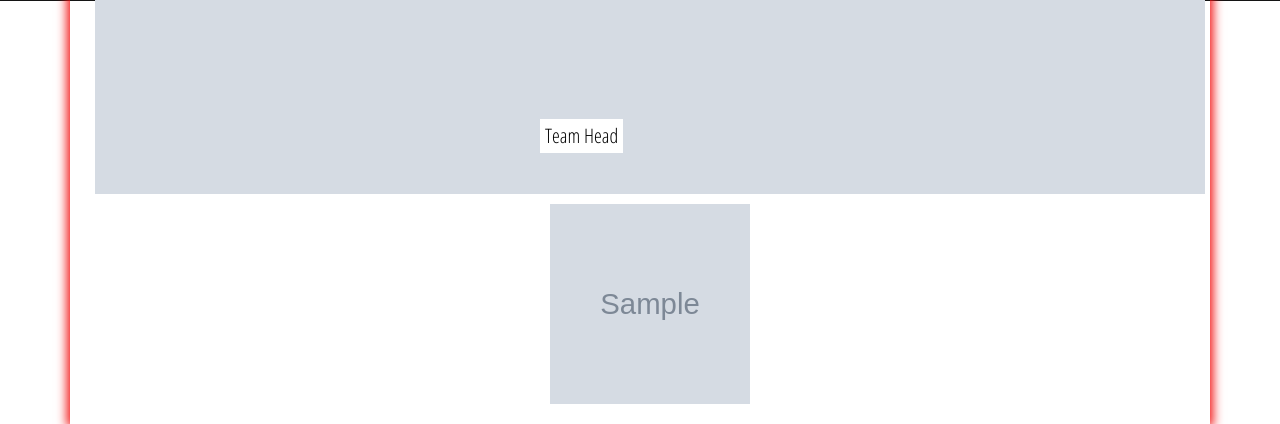
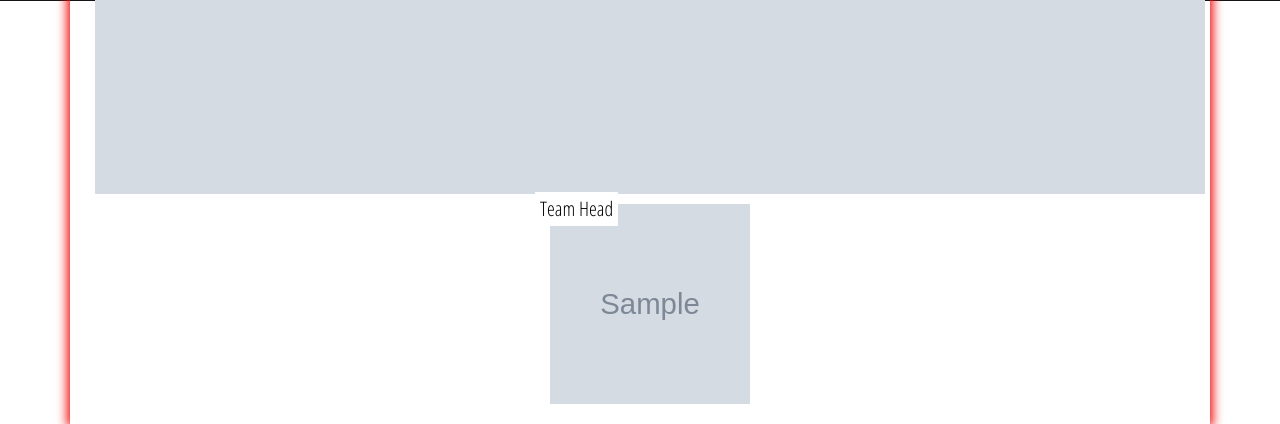
Before and after one commit to MeKISHORE/MCA_IGNITE19, a Django app: template workshop/templates/workshop/team_image.html in a window 1280 px wide. Shown: the part 799-1223 px from the top of the page. Run offline with Django 3.2, Linux system fonts and the light colour scheme; the template is opened without the code that fills it: most values are stand-ins (such as "Sample title", 1, 10 or a date in 2020); grey boxes marked "Sample" are stand-in pictures; some libraries are stand-ins or nearby versions.

Commit message:
teams page

```diff
--- a/workshop/templates/workshop/team_image.html
+++ b/workshop/templates/workshop/team_image.html
@@ -47,9 +47,9 @@
 
                 <div  class="profilebox profilebox1" style="background-image:url('{{ i.image.url }}');">
                     <div  class="profileInfo" >
-                        <h3 style="margin-bottom:-40px;text-align:right">{{ i.event_name }}{{ i.person_name }}</h3>
+                        <h3 style="margin-bottom:-55px;text-align:right;">{{ i.event_name }}{{ i.person_name }}</h3>
                         {% if forloop.first %}
-                            <h1 style="font-size:20px;position:absolute;top:-155px;left:-20px;background:white;padding:5px;color:black">Team Head</h1>
+                            <h1 style="font-size:20px;position:fixed;top:-25px;left:-15px;background:white;padding:5px;color:black">Team Head</h1>
                          {% endif %}
                     </div>
                 </div>
```
